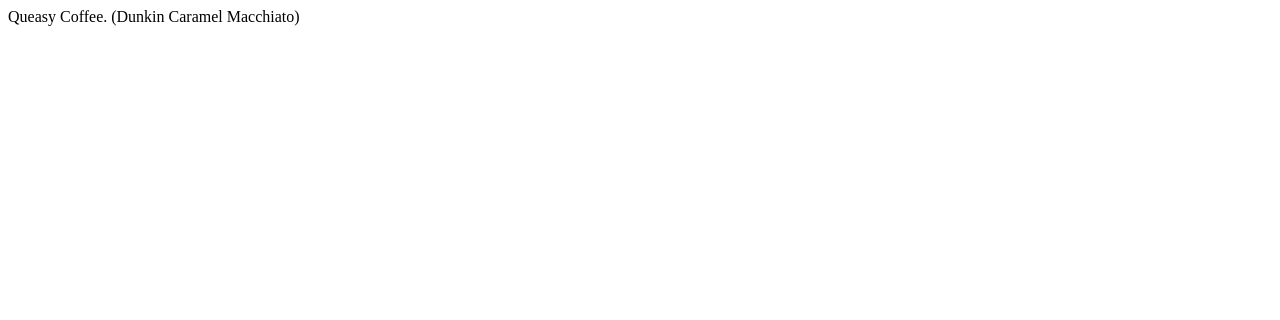
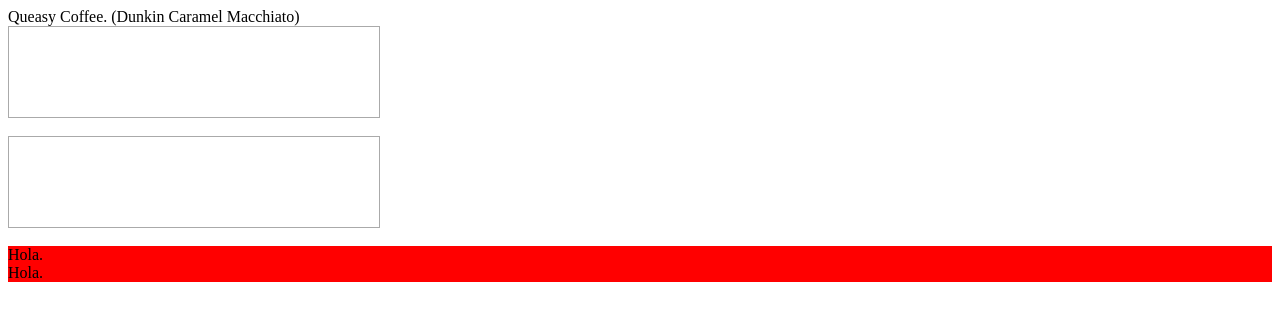
Before and after one commit to Space356/Space356.github.io, a plain HTML site: page NewWebsite/index.html in a window 1280 px wide. Drawn offline with Linux system fonts and the light colour scheme.

Commit message:
newwebsitedragndroptest

```diff
--- /dev/null
+++ b/NewWebsite/drag.js
@@ -0,0 +1,13 @@
+function allowDrop(ev) {
+  ev.preventDefault();
+}
+
+function drag(ev) {
+  ev.dataTransfer.setData("text", ev.target.id);
+}
+
+function drop(ev) {
+  ev.preventDefault();
+  var data = ev.dataTransfer.getData("text");
+  ev.target.appendChild(document.getElementById(data));
+}
--- a/NewWebsite/index.html
+++ b/NewWebsite/index.html
@@ -2,8 +2,27 @@
 <html>
   <head>
     <title>Idk what this is</title>
+    <style>
+      #div1 {
+        width: 350px;
+        height: 70px;
+        padding: 10px;
+        border: 1px solid #aaaaaa;
+      }
+    </style>
+    <script src="drag.js" type="text/javascript"></script>
   </head>
   <body>
     Queasy Coffee. (Dunkin Caramel Macchiato)
+    <div id="div1" ondrop="drop(event)" ondragover="allowDrop(event)"></div>
+    <br>
+    <div id="div1" ondrop="drop(event)" ondragover="allowDrop(event)"></div>
+    <br>
+    <div id="drag1" draggable="true" ondragstart="drag(event)" style="background-color: red">
+      Hola.
+    </div>
+    <div id="drag1" draggable="true" ondragstart="drag(event)" style="background-color: red">
+      Hola.
+    </div>
   </body>
 </html>
```
